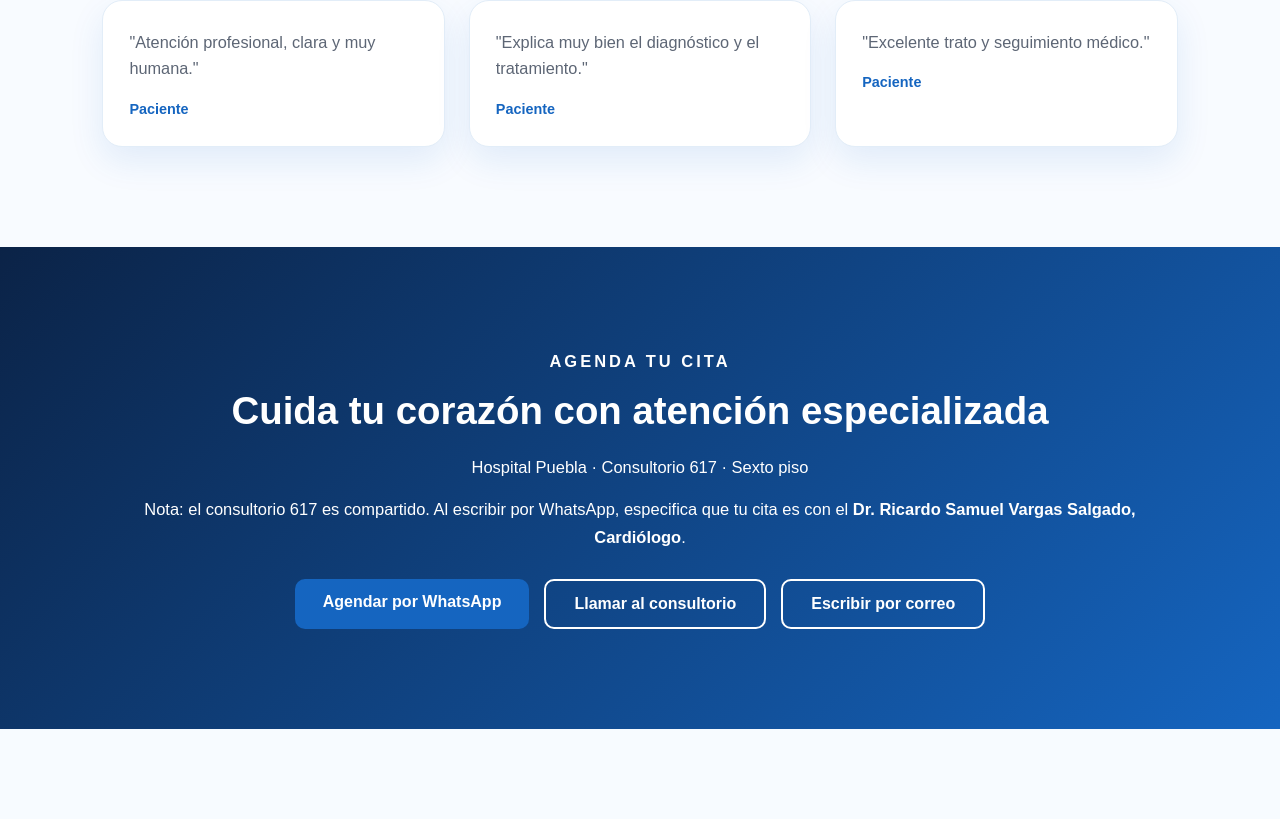
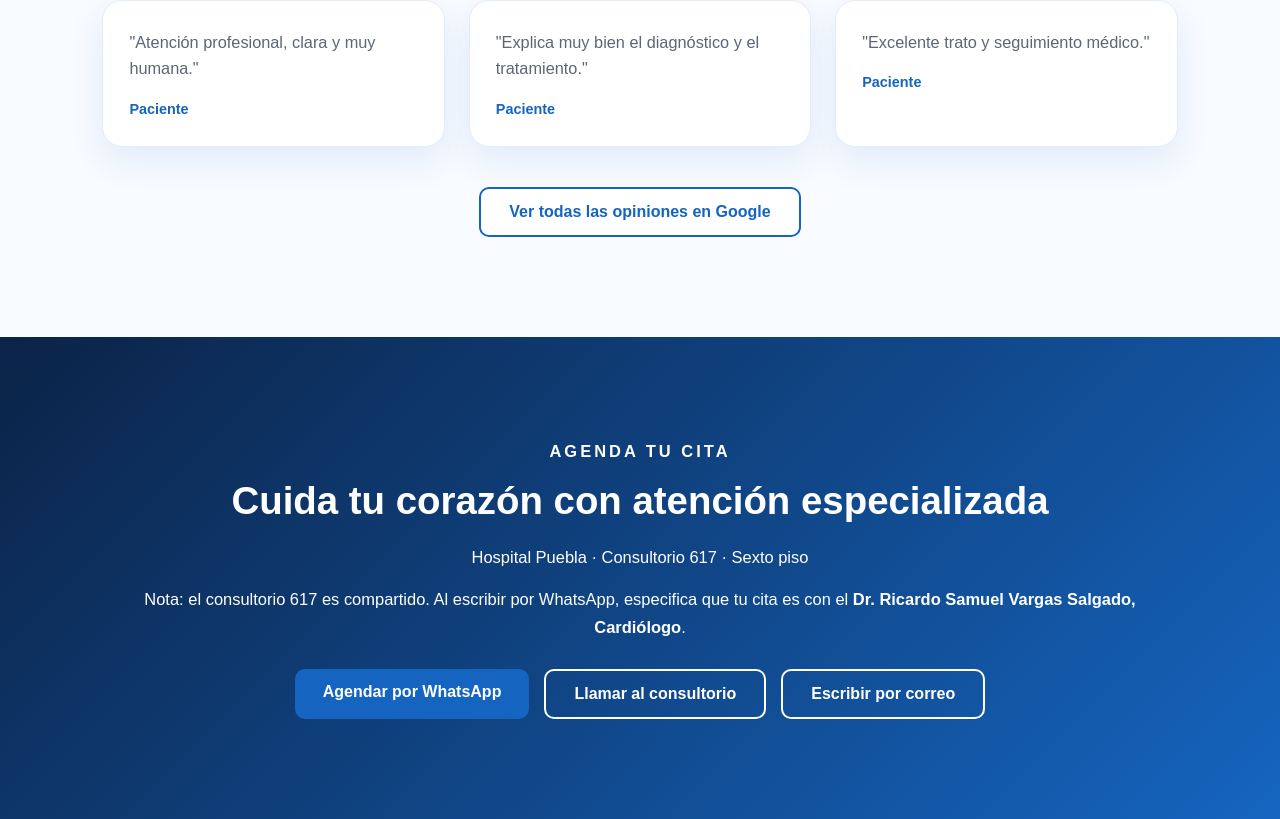
Before and after one commit to xfenelon/cardiologo-web, a React (Vite) app: page / in a window 1280 px wide. Shown: the part 8661-9480 px from the top of the page. Before the commit the page ends 9390 px from the top, so only its background shows below. Built offline with nearby package versions, Linux system fonts and the light colour scheme.

Commit message:
Update App.jsx

```diff
--- a/src/App.jsx
+++ b/src/App.jsx
@@ -439,6 +439,17 @@ function App() {
             <strong>Paciente</strong>
           </div>
         </div>
+
+        <div className="botones opiniones-boton">
+          <a
+            className="btn btn-secundario"
+            href="https://share.google/SPZKy3KgcNu6GXo9e"
+            target="_blank"
+            rel="noopener noreferrer"
+          >
+            Ver todas las opiniones en Google
+          </a>
+        </div>
       </section>
 
      <section className="contacto" id="contacto">
```
